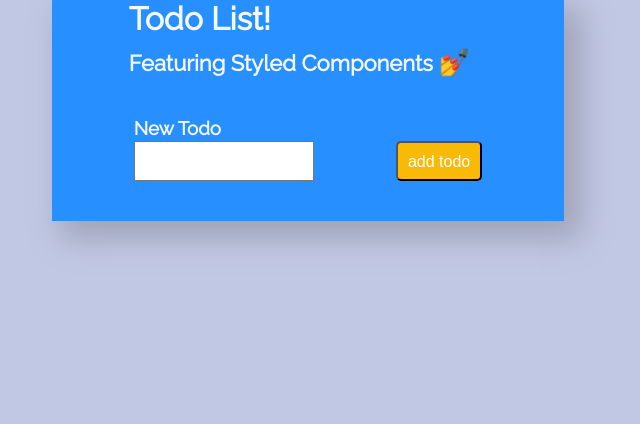
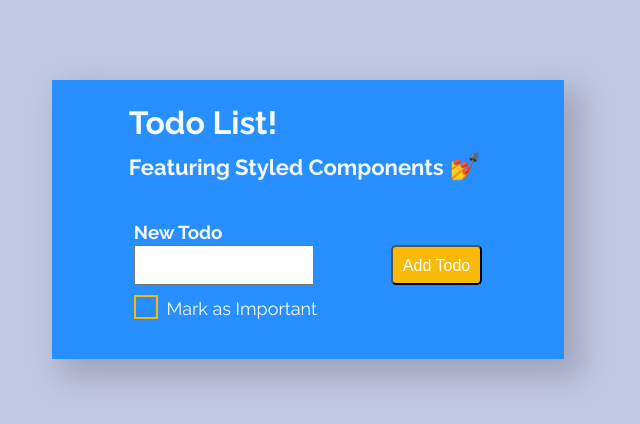
Before and after one commit to LagiewkaMarta/toDoAppStyledComponents, a React (Create React App) app: page / in a window 1280 px wide. Shown: the top 424 px of the page, without its empty margins (332-972 px from the left). Built offline with nearby package versions, Linux system fonts and the light colour scheme.

Commit message:
add mark as important feature

```diff
--- a/src/GlobalStyles.js
+++ b/src/GlobalStyles.js
@@ -2,7 +2,7 @@ import {createGlobalStyle} from "styled-components";
 import {setColor} from "./styles";
 
 export const GlobalStyle = createGlobalStyle`
-@import url('https://fonts.googleapis.com/css?family=Raleway&display=swap');
+@import url('https://fonts.googleapis.com/css?family=Raleway:400,700,900&display=swap&subset=latin-ext');
 *{
     margin: 0;
     padding:0;
--- a/src/NewTodoForm.js
+++ b/src/NewTodoForm.js
@@ -1,15 +1,17 @@
 import React, { Component } from "react";
 import styled from "styled-components";
 import { StyledBtn } from "./StyledBtn";
-import { setColor, setFlexRow, setRem } from "./styles";
+import { setColor, setFlexRow, setRem} from "./styles";
 
 class NewTodoForm extends Component {
   state = {
-    NewTodo: ""
+    NewTodo: "",
+    important: false
   };
   handleInputChange = e => {
     let name = e.target.name;
-    let value = e.target.value;
+    let value =
+      e.target.type === "checkbox" ? e.target.checked : e.target.value;
     this.setState({
       [name]: value
     });
@@ -17,7 +19,7 @@ class NewTodoForm extends Component {
 
   handleAddTodo = e => {
     e.preventDefault();
-    this.props.addTodo(this.state.NewTodo);
+    this.props.addTodo(this.state.NewTodo, this.state.important);
     this.setState({
       NewTodo: ""
     });
@@ -36,10 +38,23 @@ class NewTodoForm extends Component {
               value={this.state.NewTodo}
               type="text"
             />
+
             <StyledBtn type="submit" margin="20px">
-              add todo
+              Add Todo
             </StyledBtn>
           </div>
+          <StyledCheckbox>
+            <input
+              id="important"
+              name="important"
+              type="checkbox"
+              checked={this.state.important}
+              onChange={this.handleInputChange}
+            />
+            <label className="label" htmlFor="important">
+              Mark as Important<span className="span">Mark as Important</span>
+            </label>
+          </StyledCheckbox>
         </div>
       </Styled>
     );
@@ -69,4 +84,51 @@ const Styled = styled.form`
     }
   }
 `;
+
+const StyledCheckbox = styled.div`
+  margin-top: ${setRem(10)};
+
+  input {
+    display: none;
+    cursor: pointer;
+  }
+  label {
+    position: relative;
+    color: transparent;
+  }
+  .label {
+    .span {
+      color: ${setColor.fontColor};
+      vertical-align: bottom;
+      margin-left: ${setRem(-130)};
+      font-size: ${setRem(18)};
+    }
+  }
+  label::before {
+    content: "";
+    -webkit-appearance: none;
+    background-color: transparent;
+    border: 2px solid ${setColor.btnColor};
+    box-shadow: 0 1px 2px rgba(0, 0, 0, 0.05),
+      inset 0px -15px 10px -12px rgba(0, 0, 0, 0.05);
+    padding: ${setRem(10)};
+    display: inline-block;
+    position: relative;
+    vertical-align: middle;
+    cursor: pointer;
+    margin-right: ${setRem(5)};
+  }
+  input:checked + label:after {
+    content: "";
+    display: block;
+    position: absolute;
+    top: ${setRem(2)};
+    left: ${setRem(9)};
+    width: ${setRem(6)};
+    height: ${setRem(14)};
+    border: solid ${setColor.btnColor};
+    border-width: 0 2px 2px 0;
+    transform: rotate(45deg);
+  }
+`;
 export default NewTodoForm;
--- a/src/SingleTodo.js
+++ b/src/SingleTodo.js
@@ -2,7 +2,6 @@ import React, { Component } from "react";
 import styled from "styled-components";
 import { SmallBtn } from "./StyledBtn";
 import { setFlexRow, setRem, setColor } from "./styles";
-
 
 class SingleToDo extends Component {
   state = {
@@ -15,34 +14,45 @@ class SingleToDo extends Component {
       [name]: value
     });
   };
-  handleSubmit = (e) => {
+  handleSubmit = e => {
     e.preventDefault();
-       this.props.edit(this.props.id, this.state.val)
-  }
+    this.props.edit(this.props.id, this.state.val);
+  };
   handleRemove = () => {
-  this.props.remove(this.props.id)
-  }
+    this.props.remove(this.props.id);
+  };
   render() {
     const styleCompleted = {
-      textDecoration: 'line-through'
+      textDecoration: "line-through"
     };
     const styleInProgress = {
-      textDecoration: 'none'
+      textDecoration: "none"
     };
-    const {id, completed, remove, name, edit, isEdited, toggle, className} = this.props;
+    const {
+      id,
+      completed,
+      remove,
+      name,
+      edit,
+      isEdited,
+      toggle,
+      className,
+      important
+    } = this.props;
     let rendered;
     if (!isEdited) {
       rendered = (
-        <li className={className} >
+        <li className={className}>
           {" "}
-          <span onClick={() => toggle(id)} style={completed ? styleCompleted : styleInProgress}>{name}</span>
+          <span
+            onClick={() => toggle(id)}
+            style={completed ? styleCompleted : styleInProgress}
+          >
+            {name}
+          </span>
           <div>
-            <SmallBtn onClick={() => remove(id)}>
-              remove
-            </SmallBtn>
-            <SmallBtn
-              onClick={() => edit(id, this.state.val)}
-            >
+            <SmallBtn onClick={() => remove(id)}>remove</SmallBtn>
+            <SmallBtn onClick={() => edit(id, this.state.val)}>
               {isEdited ? "update" : "edit"}
             </SmallBtn>
           </div>
@@ -60,13 +70,12 @@ class SingleToDo extends Component {
               type="text"
             />
             <div>
-            <SmallBtn type="button" onClick={this.handleRemove}>
-              remove
-            </SmallBtn>
-            <SmallBtn type="submit"
-            >
-              {this.props.isEdited ? "update" : "edit"}
-            </SmallBtn>
+              <SmallBtn type="button" onClick={this.handleRemove}>
+                remove
+              </SmallBtn>
+              <SmallBtn type="submit">
+                {this.props.isEdited ? "update" : "edit"}
+              </SmallBtn>
             </div>
           </form>
         </li>
@@ -78,11 +87,18 @@ class SingleToDo extends Component {
 
 export default styled(SingleToDo)`
   width: 100%;
+
   background-color: ${setColor.singleTodoColor};
+  ${({ important }) =>
+    important &&
+    `background-color: ${setColor.accentColor};
+    font-weight: bold;
+  `};
+
   ${setFlexRow({ x: "space-between" })};
   padding: ${setRem(10)} ${setRem(20)};
   margin-top: ${setRem(20)};
-  form{
+  form {
     ${setFlexRow({ x: "space-between" })};
     width: 100%;
   }
--- a/src/TodoList.js
+++ b/src/TodoList.js
@@ -13,12 +13,13 @@ class TodoList extends Component {
     };
   }
   //adding todo
-  addTodo = name => {
+  addTodo = (name, important) => {
     const todo = {
       name,
       id: uuidv4(),
       isEdited: false,
-      completed: false
+      completed: false,
+      important
     };
     if(todo.name.length > 0){
     this.setState({
@@ -77,6 +78,7 @@ class TodoList extends Component {
                 edit={this.editTodo}
                 isEdited={el.isEdited}
                 toggle={this.toggleTodo}
+                important={el.important}
               />
             ))}
           </ul>
@@ -92,7 +94,8 @@ const StyledTodoList = styled(TodoList)`
   ${setBoxShadow({x:'13px', y:'13px', blur:'29px', spread:'5px', color:"#a0a4ba"})};
   min-width: ${setRem(480)};
   max-width: 40vw;
-  margin: 0 auto;
+  margin: 10vh auto;
+  padding-top: 3vh;
   color: ${setColor.fontColor};
 
   .todoWrapper {
--- a/src/styles.js
+++ b/src/styles.js
@@ -6,14 +6,14 @@ export const setColor = {
     btnColor: '#f9b907',
     btnHoverColor: '#ce9804',
     fontColor: '#F4F9FF',
-    // accentColor: '#00C6BE',
+    accentColor: '#00C6BE',
     mainColor: '#278FFF',
     backgroundColor: '#C1C8E4',
     singleTodoColor: '#64aefc'
 
 }
 
-export const setBoxShadow = ({x='1px', y='1px', blur='1px', spread='0px', color = "black"}= {}) => {
+export const setBoxShadow = ({ x='1px', y='1px', blur='1px', spread='0px', color = "black"}= {}) => {
     return `box-shadow: ${x} ${y} ${blur} ${spread} ${color}`
 }
 
```
